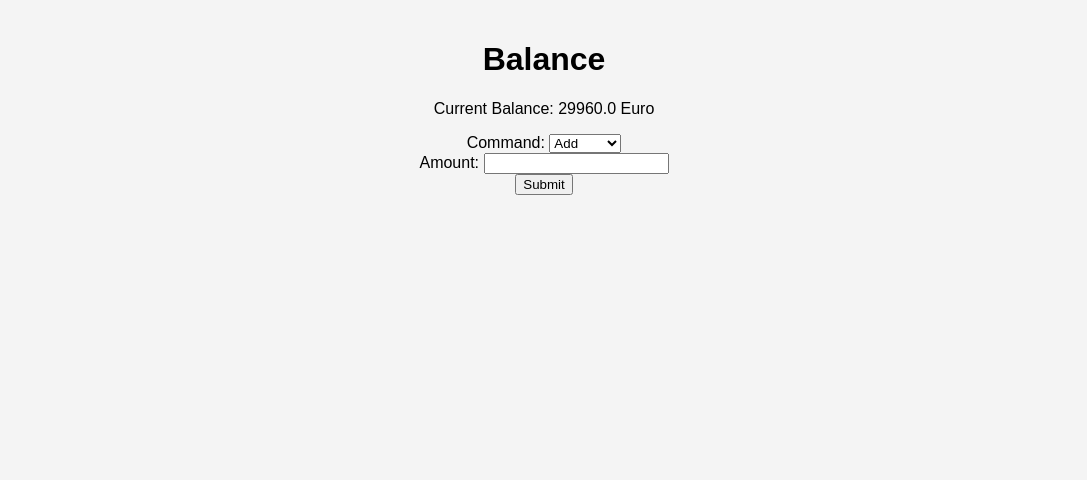
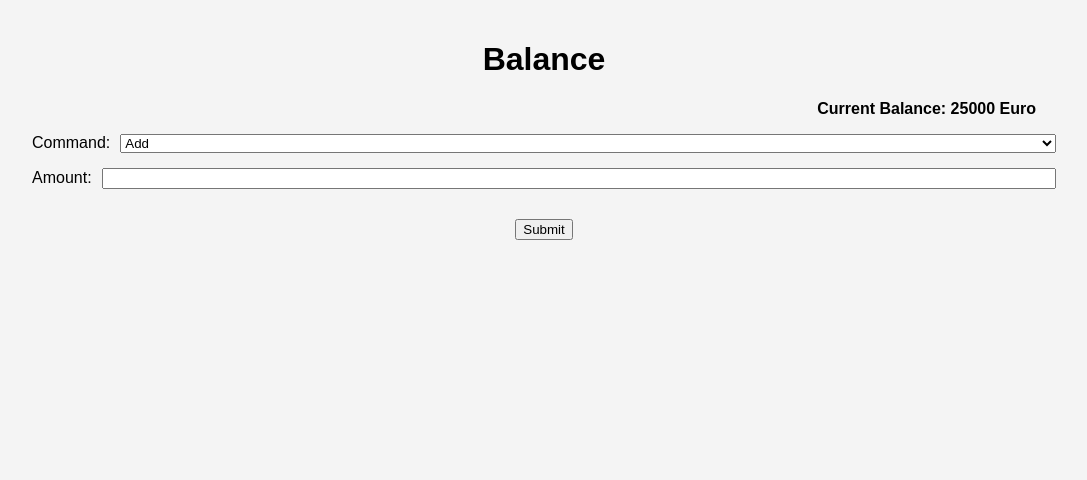
Before and after one commit to nunu0710/Accounting_app, a Flask app: page /balance in a window 1280 px wide. Shown: the part 159-639 px from the top of the page, without its empty margins (96-1183 px from the left). Run offline with Flask 3, Linux system fonts and the light colour scheme.

Commit message:
accounting app

```diff
--- a/data.json
+++ /dev/null
@@ -1 +0,0 @@
-{"inventory": {"dog": {"price": 1.0, "quantity": 1}}, "account_balance": 29960.0, "sales_history": [{"item": "cats", "price": 3.0, "quantity": 3, "total": 9.0, "time": "2024-06-23 22:55:25"}, {"item": "cats", "price": 1.0, "quantity": 1, "total": 1.0, "time": "2024-06-23 22:55:59"}, {"item": "cats", "price": 1.0, "quantity": 1, "total": 1.0, "time": "2024-06-23 22:56:15"}], "purchase_history": [{"item": "dog", "price": 1.0, "quantity": 1, "total": 1.0, "time": "2024-06-23 22:54:51"}, {"item": "cats", "price": 10.0, "quantity": 5, "total": 50.0, "time": "2024-06-23 22:55:09"}]}
--- a/templates/balance.html
+++ b/templates/balance.html
@@ -63,6 +63,13 @@
             overflow: hidden;
         }
 
+        /* Right-aligned bold text for balance */
+        .balance-amount {
+            font-weight: bold;
+            text-align: right;
+            margin-right: 20px;
+        }
+
         /* Footer styling */
         footer {
             padding: 20px;
@@ -72,6 +79,25 @@
             text-align: center;
             position: relative;
             bottom: 0;
+        }
+
+        /* Form styling */
+        .form-group {
+            display: flex;
+            align-items: center;
+            margin-bottom: 15px;
+        }
+
+        .form-group label {
+            margin-right: 10px;
+        }
+
+        .form-group select, .form-group input {
+            flex: 1;
+        }
+
+        form > button {
+            margin-top: 15px;
         }
     </style>
 </head>
@@ -92,20 +118,22 @@
 
 <!-- Main content section -->
 <div class="container">
-    <div class = "Balance">
+    <div class="Balance">
         <h1>Balance</h1>
     </div>
-    <p>Current Balance: {{ balance }} Euro</p>
+    <p class="balance-amount">Current Balance: <span>{{ balance }}</span> Euro</p>
     <form method="post">
+        <div class="form-group">
             <label for="command">Command:</label>
             <select name="command" id="command">
                 <option value="add">Add</option>
                 <option value="subtract">Subtract</option>
             </select>
-        <br>
+        </div>
+        <div class="form-group">
             <label for="amount">Amount:</label>
             <input type="number" name="amount" id="amount" required>
-        <br>
+        </div>
         <button type="submit">Submit</button>
     </form>
 </div>
```
Lines whose indentation alone changed are shown as unchanged.
